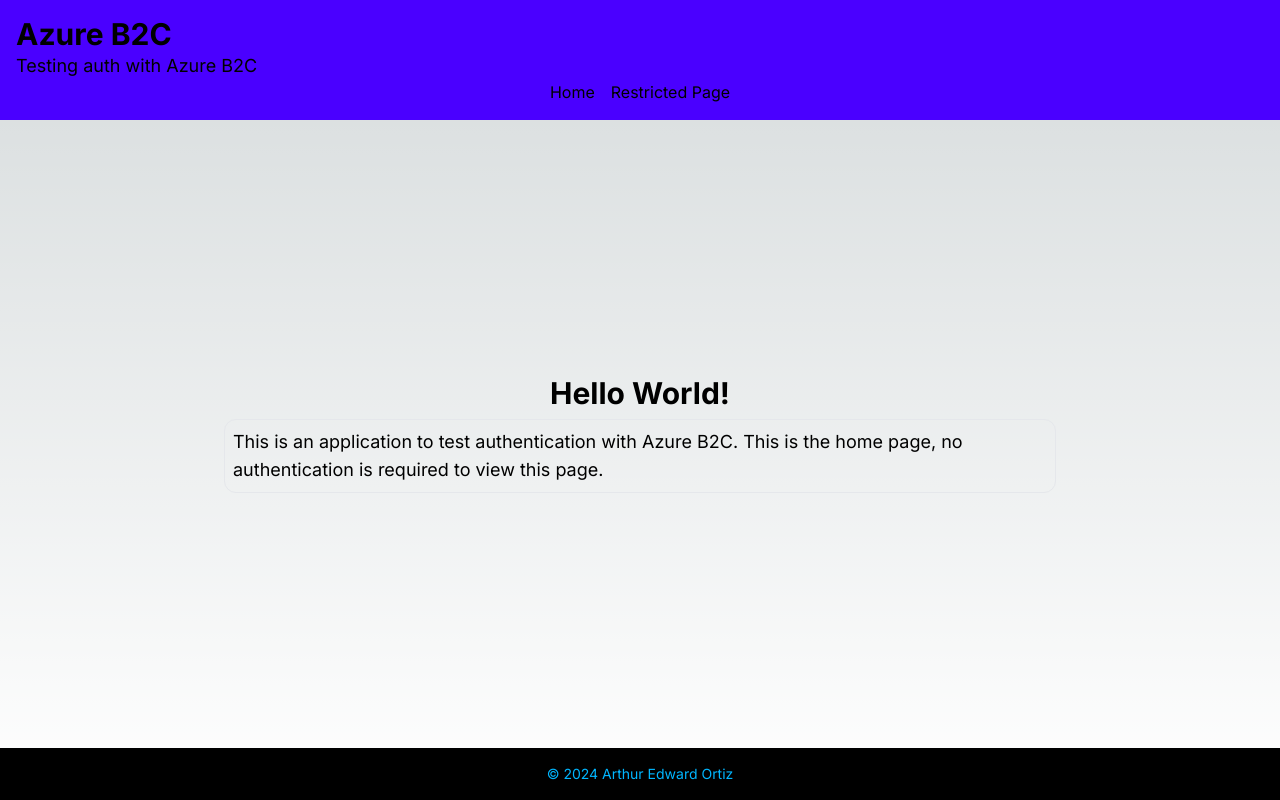
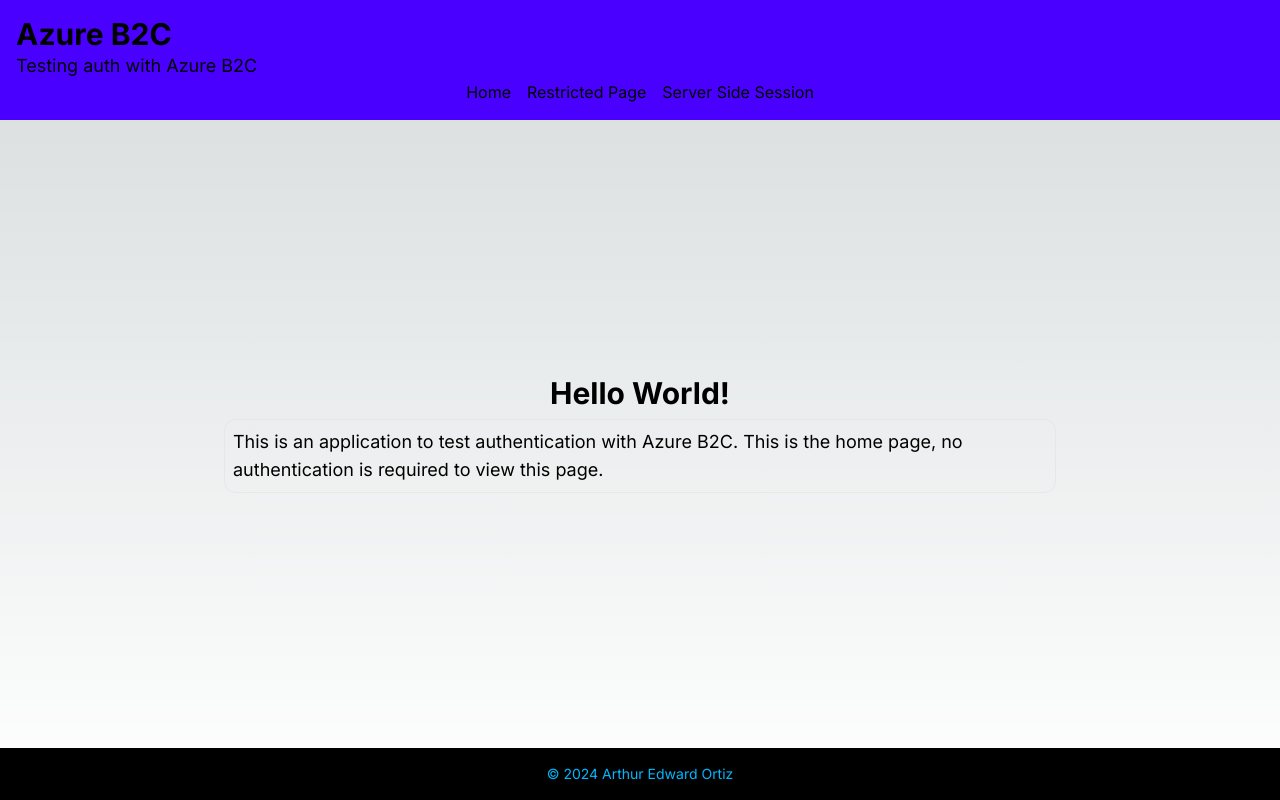
Before and after one commit to ArthurEOrtiz/azure-b2c, a Next.js app: page / in a window 1280 px wide. Built offline with nearby package versions, Linux system fonts and the light colour scheme; no server answers.

Commit message:
Update header.tsx

```diff
--- a/components/html/header.tsx
+++ b/components/html/header.tsx
@@ -8,6 +8,7 @@
             <nav className="flex space-x-4 justify-center">
                 <a href="/">Home</a>
                 <a href="/restricted-page">Restricted Page</a>
+                <a href="/server-side-session">Server Side Session</a>
             </nav>
         </header>
     );
```
